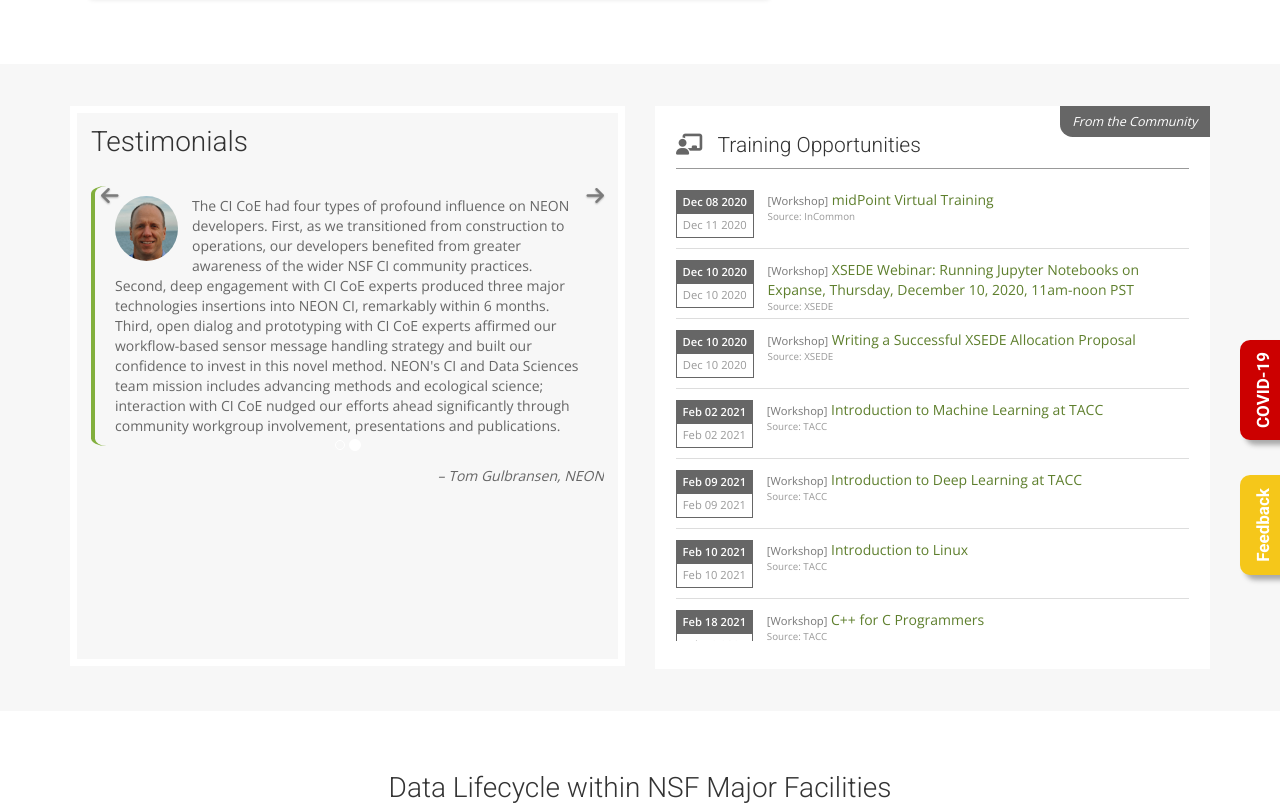
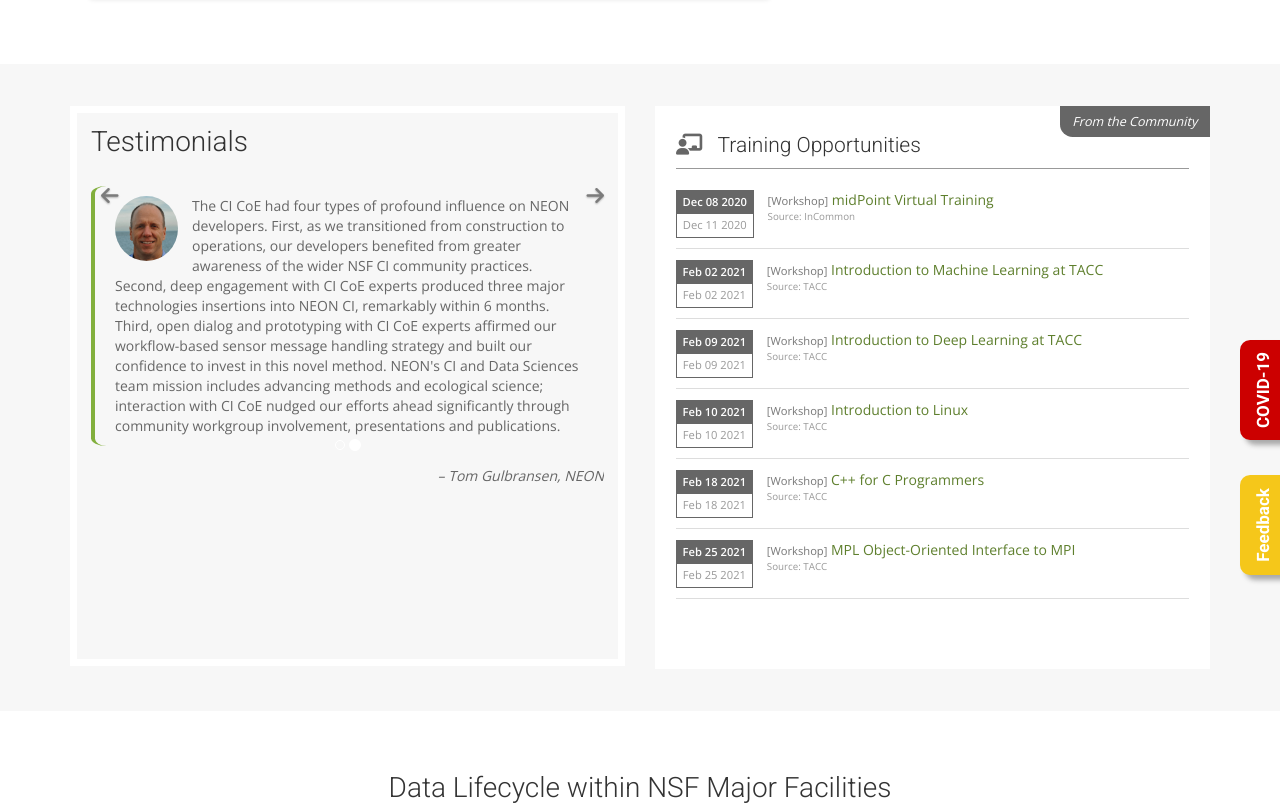
Before and after one commit to cicoe/cicoe.github.io, a Jekyll site: the page built from index.html, in a window 1280 px wide and 900 px high, scrolled down 977 px, cut to the strip 0-808 px from the top of the window. Built offline with Jekyll 4.4.1, drawn with Linux system fonts in a browser that asks for light colours; nearby versions of some CDN libraries; some web fonts are replaced; comment, search, counter and statistics services are not loaded.

Commit message:
updated training events

```diff
--- a/_data/training_opportunities.yml
+++ b/_data/training_opportunities.yml
@@ -5,21 +5,6 @@
   time: ''
   title: midPoint Virtual Training
   website: "https://incommon.org/academy/midpoint-evolveum/"
-- categroy: Workshop
-  end_date: December 10, 2020
-  source: XSEDE
-  start_date: December 10, 2020
-  time: ''
-  title: 'XSEDE Webinar: Running Jupyter Notebooks on Expanse, Thursday, December
-    10, 2020, 11am-noon PST'
-  website: "https://www.xsede.org/web/xup/course-calendar/-/training-user/class/2200/session/3861/register"
-- categroy: Workshop
-  end_date: December 10, 2020
-  source: XSEDE
-  start_date: December 10, 2020
-  time: ''
-  title: Writing a Successful XSEDE Allocation Proposal
-  website: "https://www.xsede.org/web/xup/course-calendar/-/training-user/class/594/session/3898/register"
 - categroy: Workshop
   end_date: February 02, 2021
   source: TACC
```
